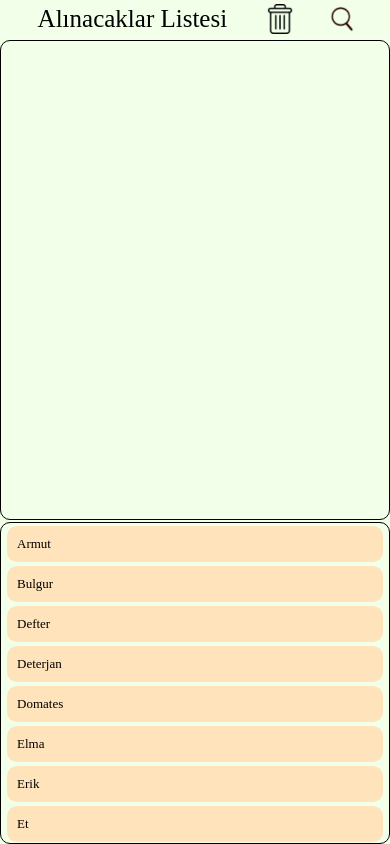
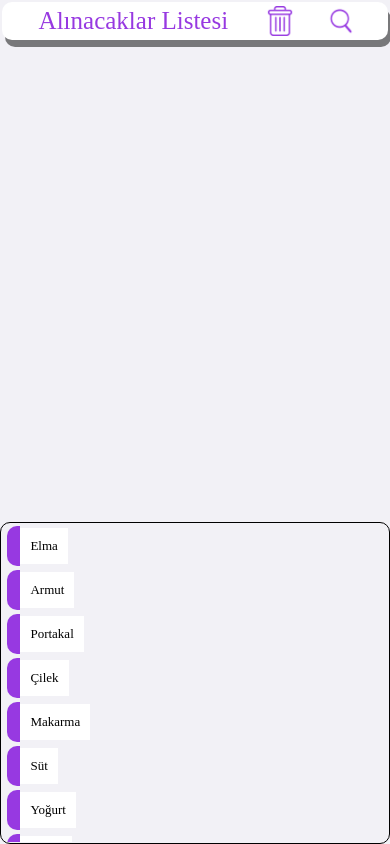
Before and after one commit to uufko/ToBuysList, a React Native app: screen / in a window 390 px wide. Built offline with nearby package versions, Linux system fonts and the light colour scheme.

Commit message:
hata fixlemeleri

```diff
--- a/Slice.js
+++ b/Slice.js
@@ -1,36 +1,43 @@
 import { createSlice } from "@reduxjs/toolkit";
+import { Data } from "./src/metarial/Metarial";
+import { useEffect } from "react";
 
 const Slice = createSlice({
+
     name: "counter",
     initialState: {
-        count: [], status: false     //global değer
+        count: Data.listData, controlList: [], numberList: [] //global değer
     },
     reducers: {
-        inscrease(state) { //arttırmak istersek
-            state.count++;
+        addControlList(state, item) {
+            state.controlList.push(item.payload)
         },
-        decrease(state) { //azaltmak istersek
-            state.count--
+        inscreaseNumber(state, index) {
+            state.numberList[index.payload]++
         },
-        refresh(state) { //başlangıç değeri
-            state.count = [];
+        addNumberList(state, item) {
+            state.numberList.push(item.payload)
         },
-        addItem(state, item) {
-            state.count.push(item.payload) //arraya eleman ekleme
+        refresh(state) {
+            state.buyList = []
+            state.controlList = []
+            state.numberList = []
         },
-        setState(state, item) {
-            state.count = [...state.count, item.payload] //arraya eleman ekleme
-        },
-        deleteItem(state, index) {
-            state.count.splice(index.payload ,1 ) //array eleman çıkarma
-        },
-        addItem2(state, data){
-            state.count = data.payload
+        decreaseData(state, index) {
+            state.controlList.splice(index.payload ,1),
+            state.numberList.splice(index.payload, 1)
+            console.log(index.payload);
+            console.log(state.numberList);
+            console.log(state.controlList);
         }
-
-
     }
 })
 
-export const { addItem, deleteItem,refresh, setData2, addItem2 } = Slice.actions
+export const {
+    addNumberList,
+    inscreaseNumber,
+    addControlList,
+    inscreaseDataBuyList,
+    refresh,
+    decreaseData } = Slice.actions
 export default Slice
--- a/components/BuyList/BuyList.js
+++ b/components/BuyList/BuyList.js
@@ -1,35 +1,53 @@
-import { View, Text, StyleSheet, FlatList, TouchableOpacity } from 'react-native'
-import React from 'react'
-import { deleteItem } from '../../Slice'
+import { View, Text, FlatList, TouchableOpacity } from 'react-native';
+import React from 'react';
+import { decreaseData } from '../../Slice';
 import { useSelector, useDispatch } from 'react-redux';
 import { Style } from './Style';
-
 const BuyList = () => {
   const dispatch = useDispatch();
-  const counter = useSelector((state) => state.counter)
-  const buyList = counter.count
-
+  const counter = useSelector(state => state.counter);
+  let controlList = counter.controlList
   return (
     <View style={Style.viewStyle}>
-      <FlatList style={{ flex: 1, marginVertical: 2 }}
-        data={buyList}
+      <FlatList
+        style={{ flex: 1, marginVertical: 2 }}
+        data={controlList}
         horizontal={false}
         numColumns={3}
         renderItem={({ item }) => {
           return (
-            <TouchableOpacity onPress={() => {
-              const index = buyList.indexOf(item)
-              const lengt = buyList.length
-              dispatch(deleteItem(index))
-            }}
-            style={Style.touchableStyle}>
-              <Text style={Style.textStyle}>{item}</Text>
+            <TouchableOpacity
+              onPress={() => {
+                const index = controlList.indexOf(item);
+                dispatch(decreaseData(index));
+              }}
+              style={Style.touchableStyle}>
+              <View
+                style={{
+                  backgroundColor: '#9739e1',
+                  flex: 2,
+                  height: 50,
+                  borderTopLeftRadius: 10,
+                  borderBottomLeftRadius: 10,
+                  alignItems: 'center',
+                  justifyContent: 'center',
+                }}>
+                <Text style={{ color: 'white', fontFamily: 'Poppins-SemiBold' }}>
+                  {counter.numberList[controlList.indexOf(item)]}
+                </Text>
+              </View>
+              <View
+                style={{
+                  flex: 12,
+                  justifyContent: 'center',
+                  alignItems: 'start',
+                }}>
+                <Text style={Style.textStyle}>{item}</Text>
+              </View>
             </TouchableOpacity>
           )
-        }}>
-      </FlatList>
+        }}></FlatList>
     </View>
-  )
-}
-
-export default BuyList
+  );
+};
+export default BuyList;
--- a/components/BuyList/Style.js
+++ b/components/BuyList/Style.js
@@ -1,30 +1,29 @@
-import { StyleSheet } from "react-native"
+import {StyleSheet} from 'react-native';
 
 export const Style = StyleSheet.create({
   viewStyle: {
     flex: 15,
-        borderColor: "black",
-        borderWidth: 1,
-        justifyContent: "center",
-        borderRadius: 10
+    justifyContent: 'center',
   },
   touchableStyle: {
-        backgroundColor: "#FFE3BB",
+    backgroundColor: 'white',
     marginVertical: 2,
-        marginHorizontal: 5,
+    marginHorizontal: 4,
     flex: 1,
-        borderRadius: 15,
-        alignItems: "center",
-        justifyContent: "center",
-        shadowColor: "black",
-        shadowOpacity: .5,
+    borderRadius: 10,
+    alignItems: 'center',
+    justifyContent: 'center',
+    shadowColor: 'black',
+    shadowOpacity: 0.5,
     elevation: 3,
-        shadowOffset: { height: 7, width: 3 }
+    shadowOffset: {height: 7, width: 3},
+    flexDirection: 'row',
   },
   textStyle: {
-        fontFamily: "Poppins-SemiBold",
-        color: "black",
+    fontFamily: 'Poppins-SemiBold',
+    color: 'black',
     fontSize: 13,
-        padding: 10
-    }
-})
+    paddingVertical: 10,
+    paddingLeft: 5,
+  },
+});
--- a/components/Header/Header.js
+++ b/components/Header/Header.js
@@ -16,12 +16,12 @@ const Header = ({ remove }) => {
       }}>
         <Image
           style={Style.ImageStyle}
-          source={Images.deleteIcon} />
+          source={Images.blueDeleteIcon} />
       </TouchableOpacity>
       <TouchableOpacity onPress={remove} >
         <Image
           style={Style.ImageStyle}
-          source={Images.searchIcon} />
+          source={Images.blueSearchIcon} />
       </TouchableOpacity>
     </View>
   )
--- a/components/Header/Style.js
+++ b/components/Header/Style.js
@@ -5,11 +5,18 @@ export const Style = StyleSheet.create({
         justifyContent: "center",
         alignItems: "center",
         flexDirection: "row",
-        justifyContent: "space-evenly"
+        justifyContent: "space-evenly",
+        backgroundColor:"white",
+        shadowColor: "black",
+        shadowOpacity: .5,
+        elevation: 10,
+        shadowOffset: { height: 7, width: 3 },
+        borderRadius:10,
+        margin:2
     },
     textStyle: {
         fontFamily: "Poppins-SemiBold",
-        color: "black",
+        color: "#9739e1",
         fontSize: 25,
         padding:5
     },
--- a/components/ProductList/List.js
+++ b/components/ProductList/List.js
@@ -1,42 +1,68 @@
-import { View, Text, StyleSheet, FlatList, TouchableOpacity, ToastAndroid } from 'react-native'
-import React from 'react'
-import { addItem } from '../../Slice'
+import {
+  View,
+  Text,
+  FlatList,
+  TouchableOpacity,
+} from 'react-native';
+import React from 'react';
+import { addItemBuyList, inscreaseDataBuyList, addControlList, inscreaseNumber, addNumberList } from '../../Slice';
 import { useSelector, useDispatch } from 'react-redux';
 import { Style } from './Style';
 
-const list = ["Elma", "Armut", "Tavuk", "Salça", "Erik", "Et", "Tereyağı", "Zeytin", "Sabun",
-  "Makarna", "Bulgur", "Islak mendil", "Su", "Süt", "Peynir", "Deterjan", "Domates", "Pirinç",
-  "Soğan", "Patates", "Yoğurt", "Defter", "Kalem", "Çöp Poşeti", "Kedi Maması", "Köpek Maması",
-  "Yumuşatıcı", "Tablet", "Havlu Peçete", "ufuk"]
-
 const List = () => {
   const dispatch = useDispatch();
-  const counter = useSelector((state) => state.counter)
-  const buyList = counter.count
+  const counter = useSelector(state => state.counter);
+  const List = counter.count;
+  const controlList = counter.controlList
 
   return (
-    list.sort(),
+    (
       <View style={Style.viewStyle}>
-      <FlatList style={{ flex: 1, marginHorizontal:5 }}
-        data={list}
+        <FlatList
+          style={{ flex: 1, marginHorizontal: 5 }}
+          data={List}
           renderItem={({ item }) => {
             return (
-            <TouchableOpacity style={Style.touchableStyle} onPress={() => {
-              if (buyList.find(s => s == item) == item) {
-                ToastAndroid.show(`${item} Eklenmiş`, ToastAndroid.CENTER)
+              <TouchableOpacity
+                style={Style.touchableStyle}
+                onPress={
+                  () => {
+
+                    if (counter.controlList.find(s => s == item.product)) {
+                      const sonuc = controlList.find(e => e == item.product) //product ve number
+                      const index = controlList.indexOf(sonuc) //index
+                      dispatch(inscreaseNumber(index))
                     }
                     else {
-                dispatch(addItem(item));
+                      dispatch(addControlList(item.product))
+                      dispatch(addNumberList(item.number))
                     }
-            } //counter.count = ([...(counter.count), item])
+                  }
                 }>
-              <Text style={Style.textStyle}>{item}</Text>
+                <View
+                  style={{
+                    backgroundColor: '#9739e1',
+                    flex: 1,
+                    height: '100%',
+                    borderTopLeftRadius: 10,
+                    borderBottomLeftRadius: 10,
+                    justifyContent: 'center',
+                    alignItems: 'center',
+                  }}></View>
+                <View
+                  style={{
+                    flex: 27,
+                    justifyContent: 'center',
+                    alignItems: 'start',
+                  }}>
+                  <Text style={Style.textStyle}>{item.product}</Text>
+                </View>
               </TouchableOpacity>
+            );
+          }}></FlatList>
+      </View>
     )
-        }}>
-      </FlatList >
-    </View >
-  )
-}
+  );
+};
 
-export default List
+export default List;
--- a/components/ProductList/Style.js
+++ b/components/ProductList/Style.js
@@ -2,19 +2,23 @@ import { StyleSheet } from "react-native";
 
 export const Style = StyleSheet.create({
     viewStyle: {
-        flex: 15,
+        flex: 1,
         justifyContent: "center",
     },
     touchableStyle: {
         alignItems: "stretch",
-        justifyContent: "center"
+        flex:1,
+        flexDirection:"row",
+        borderRadius: 10,
+        marginVertical:2,
     },
     textStyle: {
         fontFamily: "Poppins-SemiBold",
         color: "black",
         fontSize: 13,
-        backgroundColor: "#FFE3BB",
+        backgroundColor: "white",
         marginVertical: 2,
-        padding: 10, borderRadius: 10
+        padding: 10,
+
     }
 })
--- a/src/metarial/Metarial.js
+++ b/src/metarial/Metarial.js
@@ -1,4 +1,21 @@
 export const Images = {
-    searchIcon : require('../../assets/images/1024px-Search_Icon.svg.png'),
-    deleteIcon : require('../../assets/images/1214428.png')
+    searchIcon: require('../../assets/images/1024px-Search_Icon.svg.png'),
+    deleteIcon: require('../../assets/images/1214428.png'),
+    blueSearchIcon: require('../../assets/images/searchlue.png'),
+    blueDeleteIcon: require('../../assets/images/deleteblue.png')
 }
+
+export const Data = {
+    listData: [
+        { number: 1, product: "Elma" },
+        { number: 1, product: "Armut" },
+        { number: 1, product: "Portakal" },
+        { number: 1, product: "Çilek" },
+        { number: 1, product: "Makarma" },
+        { number: 1, product: "Süt" },
+        { number: 1, product: "Yoğurt" },
+        { number: 1, product: "Ayran" },
+        { number: 1, product: "Kedi Maması" },
+        { number: 1, product: "Çöp Poşeti" }
+    ]
+}
--- a/src/screens/ToBuyList/Style.js
+++ b/src/screens/ToBuyList/Style.js
@@ -1,31 +1,31 @@
-import { StyleSheet } from "react-native";
+import {StyleSheet} from 'react-native';
 
 export const Style = StyleSheet.create({
   container: {
     flex: 1,
-        flexDirection: "colums",
+    flexDirection: 'colums',
     padding: 2,
-        backgroundColor: "#F2FFE9"
+    backgroundColor: '#f2f1f6',
   },
   viewStyle: {
     flex: 15,
-        borderColor: "black",
+    borderColor: 'black',
     borderRadius: 10,
     borderWidth: 1,
-        justifyContent: "center",
+    justifyContent: 'center',
     padding: 1,
   },
   touchableStyle: {
-        backgroundColor: "#A3B763",
+    backgroundColor: '#A3B763',
     marginVertical: 2,
     marginHorizontal: 10,
     flex: 1,
     borderRadius: 15,
-        alignItems: "center",
-        justifyContent: "center",
-        shadowColor: "black",
-        shadowOpacity: .5,
+    alignItems: 'center',
+    justifyContent: 'center',
+    shadowColor: 'black',
+    shadowOpacity: 0.5,
     elevation: 3,
-        shadowOffset: { height: 7, width: 3 }
-      }
-})
+    shadowOffset: {height: 7, width: 3},
+  },
+});
--- a/src/screens/ToBuyList/ToBuyList.js
+++ b/src/screens/ToBuyList/ToBuyList.js
@@ -1,8 +1,8 @@
-import { View, SafeAreaView } from 'react-native'
-import React, { useEffect } from 'react'
+import { View, SafeAreaView } from 'react-native';
+import React, { useEffect } from 'react';
 import AsyncStorage from '@react-native-async-storage/async-storage';
 import { useSelector, useDispatch } from 'react-redux';
-import { addItem2 } from '../../../Slice';
+import { addItem2, decreaseData, refresh } from '../../../Slice';
 import { Style } from './Style';
 import Header from '../../../components/Header/Header';
 import List from '../../../components/ProductList/List';
@@ -10,48 +10,41 @@ import BuyList from '../../../components/BuyList/BuyList';
 
 const ToBuyList = () => {
   const dispatch = useDispatch();
-  const counter = useSelector((state) => state.counter)
-  const buyList = counter.count
-
-  useEffect(() => {
-    getData()
-  }, [])
-
-  useEffect(() => {
-    buyList
-    setData()
-  }, [buyList])
+  const counter = useSelector(state => state.counter);
+  const dataList = counter.BuyList;
 
   const clearAllData = async () => {
     AsyncStorage.getAllKeys()
       .then(keys => AsyncStorage.multiRemove(keys))
       .then(() => alert('Bütün listeler silindi'))
-      .catch((er) => alert(er))
-  }
+      .catch(er => alert(er));
+  };
 
-   const getData = async () => {
-    const getList = await AsyncStorage.getItem('list')
-    const jsonGetList = JSON.parse(getList)
-    dispatch(addItem2(jsonGetList || []))
-  }
-   const setData = async () => {
-    const sendList = buyList
-    const jsonSendList = JSON.stringify(sendList)
-    await AsyncStorage.setItem('list', jsonSendList)
-  }
-   const removeData = async () => {
-    return AsyncStorage.removeItem("list")
-  }
+  const getData = async () => {
+    const getList = await AsyncStorage.getItem('list');
+    const jsonGetList = JSON.parse(getList);
+    dispatch(addItem2(jsonGetList || dataList));
+  };
+
+  const setData = async () => {
+    const sendList = dataList;
+    const jsonSendList = JSON.stringify(sendList);
+    await AsyncStorage.setItem('list', jsonSendList);
+  };
+  const removeData = async () => {
+    return AsyncStorage.removeItem('list');
+  };
 
   return (
     <SafeAreaView style={[Style.container, { rowGap: 2 }]}>
       <Header remove={clearAllData} />
       <BuyList />
+
       <View style={[Style.viewStyle, { flex: 10 }]}>
         <List />
       </View>
     </SafeAreaView>
-  )
-}
+  );
+};
 
-export default ToBuyList
+export default ToBuyList;
```
Also changed, not shown: assets/images/deleteblue.png (added), assets/images/searchlue.png (added), 1 other file (tests, documents, lock files or other folders). Lines whose indentation alone changed are shown as unchanged.
